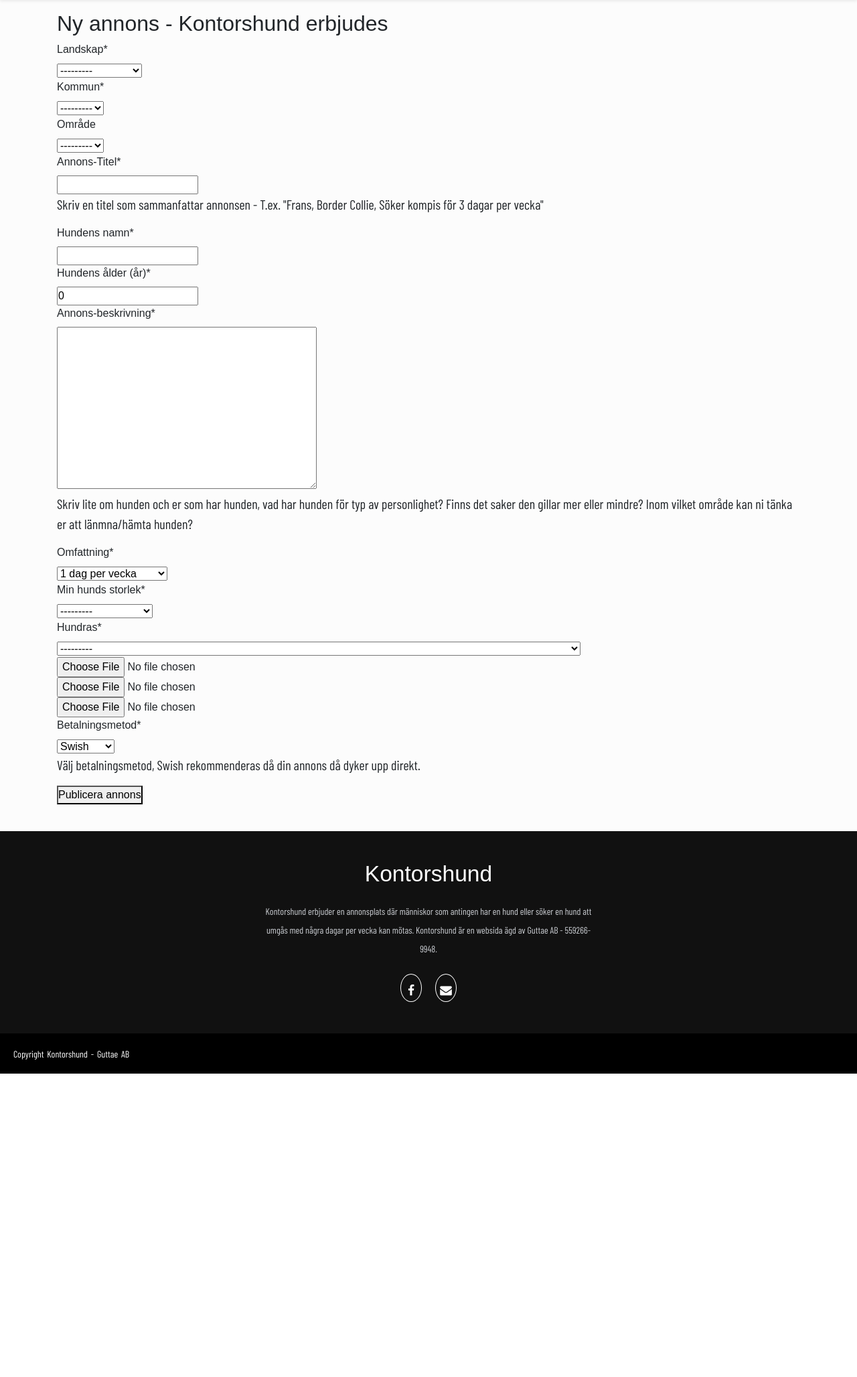
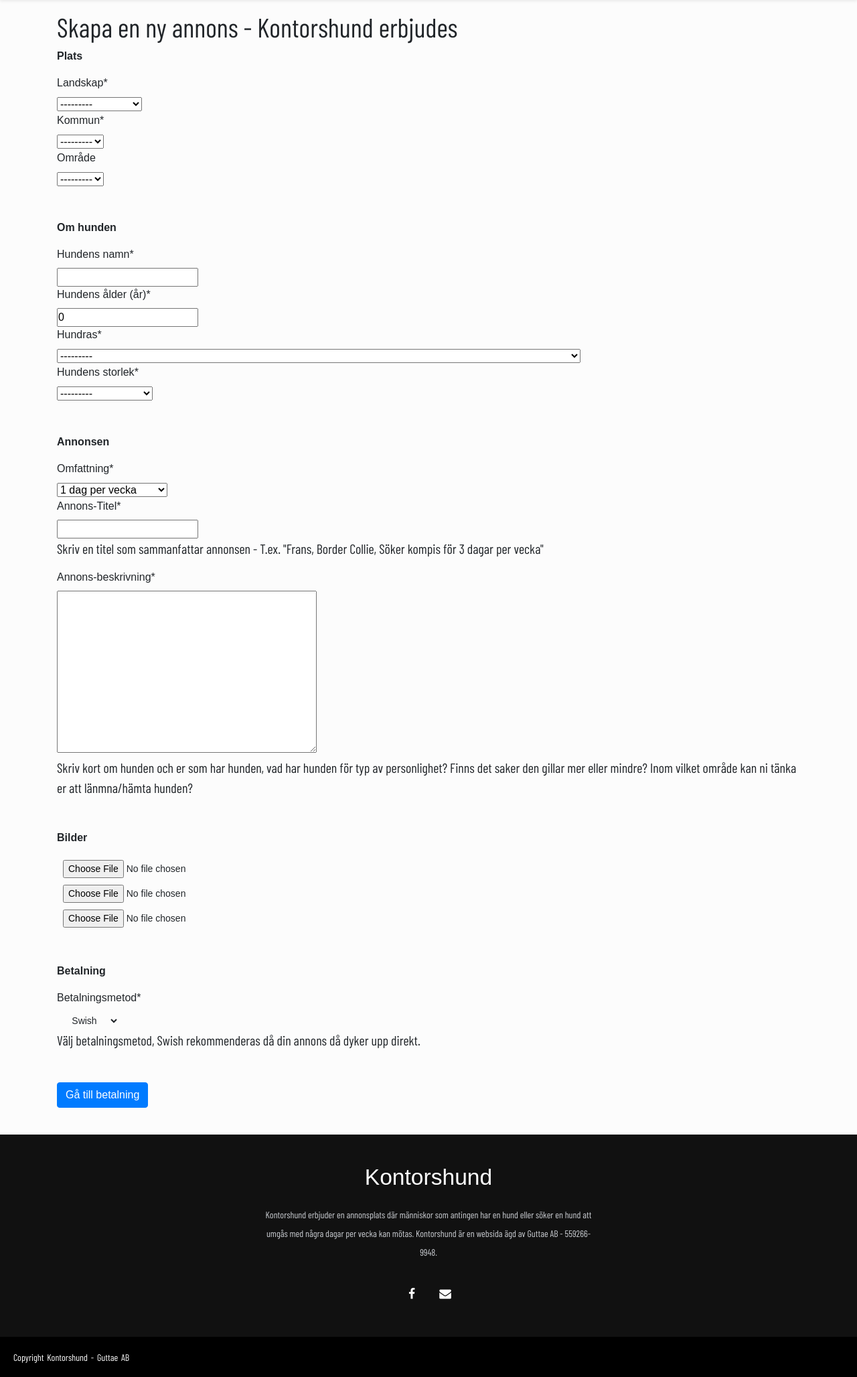
Before and after one commit to minifisk/kontorshund, a Django app: page /add/take-my-dog in a window 1280 px wide. Shown: the part 73-2129 px from the top of the page at 67% size. Before the commit the page ends 1676 px from the top, so only its background shows below. Run offline with Django 3.2, Linux system fonts and the light colour scheme; the visitor is signed in with stand-in values (Sample User, id 1); data comes from the database, SQL or seed files in the repository; some libraries are stand-ins or nearby versions; some web fonts are replaced.

Commit message:
Fixing forms and a hell of another stuff

```diff
--- a/CSS/core/base.css
+++ b/CSS/core/base.css
@@ -48,7 +48,6 @@ footer{
     background: #111;
     height: auto;
     width: 100vw;
-
     padding-top: 40px;
     margin-top: 40px;
     color: #fff;
@@ -92,7 +91,6 @@ footer{
 .socials a{
     text-decoration: none;
     color: #fff;
-    border: 1.1px solid white;
     padding: 5px;
 
     border-radius: 50%;
--- a/core/forms.py
+++ b/core/forms.py
@@ -31,7 +31,7 @@ class NewAdTakeMyDogForm(forms.ModelForm):
         fields = ('province', 'municipality', 'area', 'title', 'name', 'age', 'description', 'days_per_week', 'size_offered', 'hundras', 'image1', 'image2', 'image3', 'payment_type')
         help_texts = {
             'title': 'Skriv en titel som sammanfattar annonsen - T.ex. "Frans, Border Collie, Söker kompis för 3 dagar per vecka"',
-            'description': 'Skriv lite om hunden och er som har hunden, vad har hunden för typ av personlighet? Finns det saker den gillar mer eller mindre? Inom vilket område kan ni tänka er att länmna/hämta hunden?',
+            'description': 'Skriv kort om hunden och er som har hunden, vad har hunden för typ av personlighet? Finns det saker den gillar mer eller mindre? Inom vilket område kan ni tänka er att länmna/hämta hunden?',
             'payment_type': 'Välj betalningsmetod, Swish rekommenderas då din annons då dyker upp direkt.',
 
         }
@@ -41,9 +41,12 @@ class NewAdTakeMyDogForm(forms.ModelForm):
         self.fields['municipality'].queryset = Municipality.objects.none()
         self.fields['area'].queryset = Area.objects.none()
         self.fields['area'].required = False
-        for field in self.fields.values():
-            field.error_messages = {'required':'Fältet {fieldname} är obligatoriskt'.format(
-                fieldname=field.label)}
+        self.fields['image2'].required = False
+        self.fields['image3'].required = False
+
+        # for field in self.fields.values():
+        #     field.error_messages = {'required':'Fältet {fieldname} är obligatoriskt'.format(
+        #         fieldname=field.label)}
 
 
         if 'province' in self.data:
--- a/core/models.py
+++ b/core/models.py
@@ -86,7 +86,7 @@ class Advertisement(SoftDeleteModel, TimeStampedModel):
     # Choices
     days_per_week = models.CharField(max_length=3, choices=DAYS_PER_WEEK_CHOICES, default=1, verbose_name='Omfattning')
     hundras = models.ForeignKey(DogBreeds, on_delete=models.CASCADE, null=True, verbose_name=u'Hundras')
-    size_offered = models.ForeignKey(DogSizeChoices, verbose_name='Min hunds storlek', on_delete=models.CASCADE, related_name='size_offered', null=True)
+    size_offered = models.ForeignKey(DogSizeChoices, verbose_name='Hundens storlek', on_delete=models.CASCADE, related_name='size_offered', null=True)
     size_requested = models.ManyToManyField(DogSizeChoices, verbose_name='Möjliga hundstorlekar', related_name='size_requested')
 
     # Images
--- a/core/views.py
+++ b/core/views.py
@@ -18,10 +18,15 @@ from django.urls import reverse
 from django.contrib.auth.mixins import LoginRequiredMixin
 from django.views.decorators.csrf import csrf_exempt
 from django.conf import settings
+from django.utils.safestring import mark_safe
 
 
 from dal import autocomplete
 from lockdown.decorators import lockdown
+from crispy_forms.helper import FormHelper
+from crispy_forms.layout import Layout, Fieldset, ButtonHolder, Submit, Field, Row, Column, HTML
+from crispy_forms.bootstrap import (
+    PrependedText, PrependedAppendedText, FormActions, InlineRadios)
 
 from core.forms import NewAdTakeMyDogForm, NewAdGetMeADogForm, PhoneNumberForm
 from core.models import Advertisement, Municipality, Area, DogBreeds, Payment
@@ -329,6 +334,7 @@ def ChooseAd(request):
     else:
         return redirect('account_login')
 
+from crispy_forms.layout import Submit, Layout, Div
 
 class NewAdTakeMyDog(LoginRequiredMixin, CreateView):
     model = Advertisement
@@ -339,6 +345,50 @@ class NewAdTakeMyDog(LoginRequiredMixin, CreateView):
 
     def __init__(self):
         self.pk = None
+
+    def get_form(self, form_class=None):
+        form = super().get_form(form_class)
+        form.helper = FormHelper()
+        form.helper.add_input(Submit('submit', 'Gå till betalning', css_class='btn-primary'))
+
+        form.helper.layout = Layout(
+            Field(HTML(mark_safe('<b>Plats</b>'))),
+            Div(
+                Field('province', css_class=""),
+                Field('municipality', css_class=""),
+                Field('area', css_class=""),
+                css_class='mt-3 mb-5'
+            ),
+            Field(HTML(mark_safe('<b>Om hunden</b>'))),
+            Div(
+                Field('name', css_class=""),
+                Field('age', css_class=""),
+                Field('hundras', css_class=""),
+                Field('size_offered', css_class=""),
+                css_class='mt-3 mb-5'
+            ),
+            Field(HTML(mark_safe('<b>Annonsen</b>'))),
+            Div(
+                Field('days_per_week', css_class=""),
+                Field('title', css_class=""),
+                Field('description', css_class=""),
+                css_class='mt-3 mb-5'
+            ),
+            Field(HTML(mark_safe('<b>Bilder</b>'))),
+            Div(
+                Field('image1', css_class="btn btn-sm"),
+                Field('image2', css_class="btn btn-sm"),
+                Field('image3', css_class="btn btn-sm"),
+                css_class='mt-3 mb-5'
+            ),
+
+            Field(HTML(mark_safe('<b>Betalning</b>'))),
+            Div(
+                Field('payment_type', css_class="btn btn-sm"),
+                css_class='mt-3 mb-5'
+            ),
+        )
+        return form
 
     def form_valid(self, form):
         form.instance.author = self.request.user
--- a/docker-compose.yml
+++ b/docker-compose.yml
@@ -8,7 +8,8 @@ services:
     volumes:
       - .:/home/kontorshund/web
       - static_volume:/home/kontorshund/web/staticfiles
-      - media_volume:/home/kontorshund/web/mediafiles
+      - ./mediafiles:/home/kontorshund/web/mediafiles
+      #- media_volume:/home/kontorshund/web/mediafiles
     ports:
       - 8000:8000
     env_file:
--- a/templates/core/advertisement_form_get.html
+++ b/templates/core/advertisement_form_get.html
@@ -6,7 +6,7 @@
 {% block content %}
 
 {% block form_title %}
-<h2>Ny annons - Kontorshund sökes</h2>
+<h1>Skapa en ny annons - Kontorshund sökes</h1>
 {% endblock form_title %}
 
 
--- a/templates/core/advertisement_form_take.html
+++ b/templates/core/advertisement_form_take.html
@@ -6,7 +6,7 @@
 {% block content %}
 
 {% block form_title %}
-<h2>Ny annons - Kontorshund erbjudes</h2>
+<h1>Skapa en ny annons - Kontorshund erbjudes</h1>
 {% endblock form_title %}
 
 
@@ -16,12 +16,7 @@
 
     <!-- {{ form.as_p }} -->
 
-
-    {{form|crispy}}
-
-
-
-    <button type="submit">Publicera annons</button>
+    {% crispy form %}
 
   </form>
 
--- a/templates/core/choose_ad_type.html
+++ b/templates/core/choose_ad_type.html
@@ -6,8 +6,8 @@
 <h1 id="h1_new_ad">Skapa en ny annons</h1>
 
 <div id="choose_options">
-    <a href="/add/take-my-dog"><img  src="/media/stock_photos/pussar_hund_web_text.jpg" alt="Letar du efter en hundkompis?"></a>
-    <a href="/add/get-me-a-dog"><img src="/media/stock_photos/hund_internet_web_text.jpg" alt="Letar din hund efter nya vänner?"></a>
+    <a href="/add/take-my-dog"><img  src="/media/stock_photos/pussar_hund_web_text.jpg" onmouseover="this.src='/media/stock_photos/pussar_hund_web_text_bright.jpg'" onmouseout="this.src='/media/stock_photos/pussar_hund_web_text.jpg'" alt="Letar du efter en hundkompis?"></a>
+    <a href="/add/get-me-a-dog"><img src="/media/stock_photos/hund_internet_web_text.jpg" onmouseover="this.src='/media/stock_photos/hund_internet_web_text_bright.jpg'" onmouseout="this.src='/media/stock_photos/hund_internet_web_text.jpg'" alt="Letar din hund efter nya vänner?"></a>
 
 </div>
 
```
Also changed, not shown: templates/swish_phone_number.html (+8 -11 lines), core/migrations/0032_auto_20220104_2024.py (added), mediafiles/stock_photos/hund_internet_web_text_bright.jpg (added), mediafiles/stock_photos/pussar_hund_web_text_bright.jpg (added), 1 other file.
